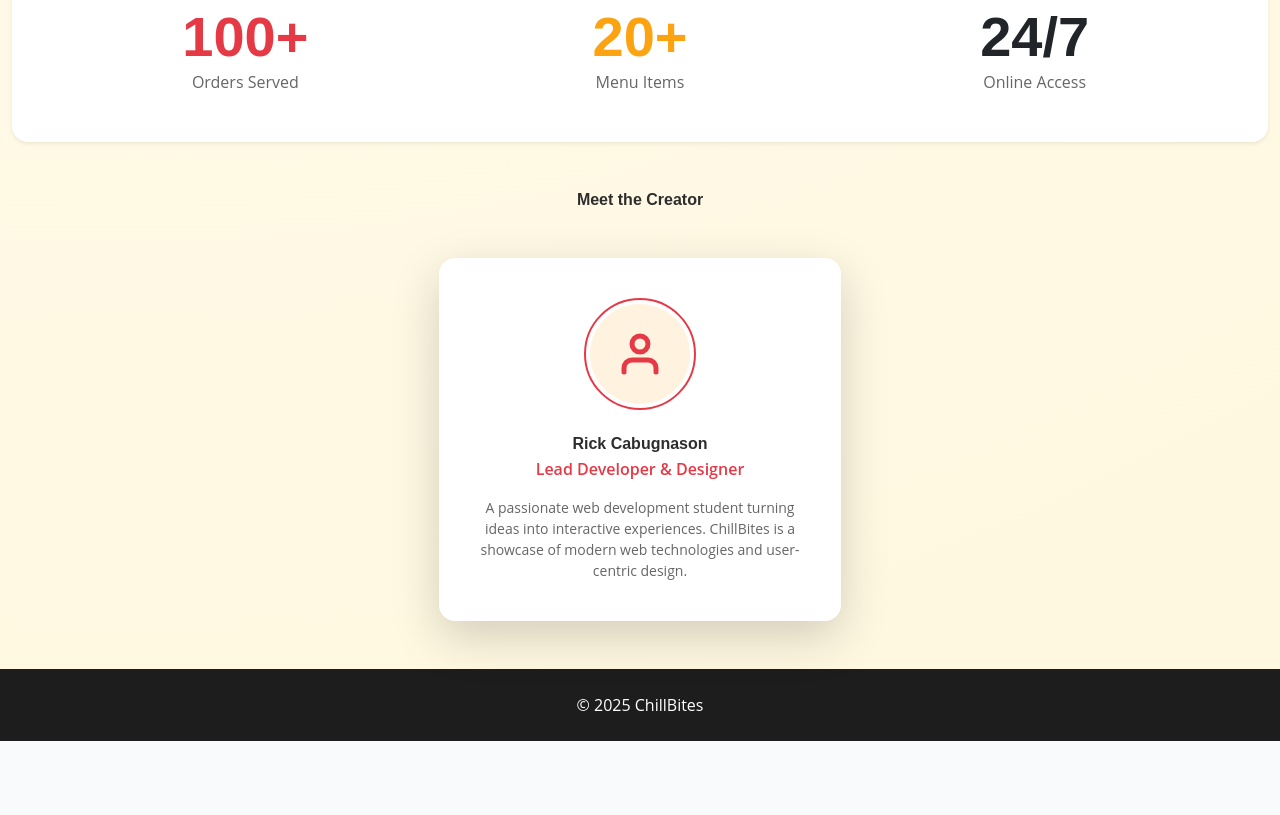
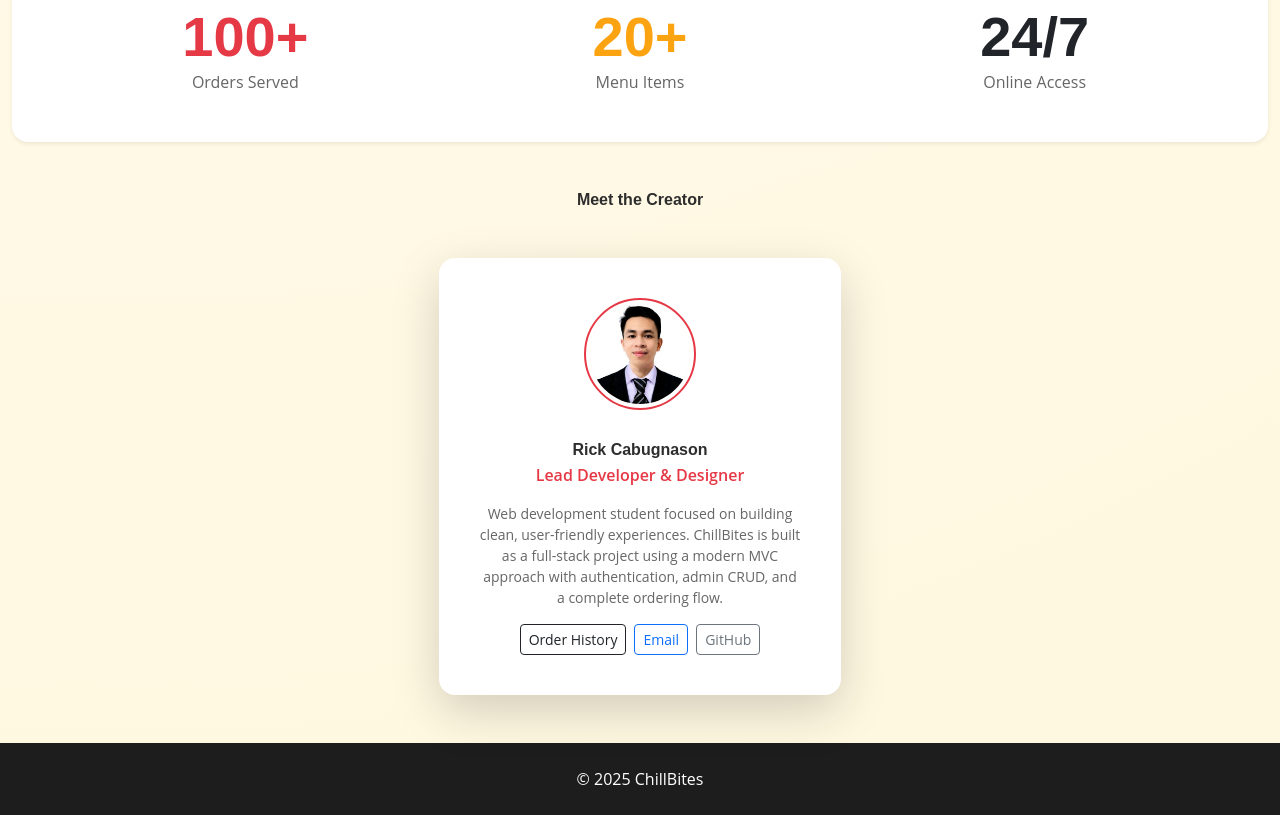
Before and after one commit to Rcabugnason025/ChillBitesWstG6, a website: page public/about.html in a window 1280 px wide. Shown: the part 2120-2935 px from the top of the page. Before the commit the page ends 2861 px from the top, so only its background shows below. Drawn offline with nearby package versions, Linux system fonts and the light colour scheme; no server answers.

Commit message:
feat(about): add creator profile photo and links

```diff
--- a/public/about.html
+++ b/public/about.html
@@ -234,16 +234,25 @@
               <div class="card-body">
                 <div class="mb-4">
                   <div class="d-inline-block p-1 border border-2 border-danger rounded-circle">
-                    <div class="bg-light rounded-circle d-flex align-items-center justify-content-center" style="width: 100px; height: 100px;">
-                      <i data-feather="user" class="text-danger" style="width: 48px; height: 48px;"></i>
-                    </div>
+                    <img
+                      src="images/Rick%20Profile.jfif"
+                      alt="Rick Cabugnason profile photo"
+                      class="rounded-circle bg-light"
+                      style="width: 100px; height: 100px; object-fit: cover;"
+                      onerror="this.onerror=null; this.src='images/chillbites-logo.jpg';"
+                    />
                   </div>
                 </div>
                 <h5 class="fw-bold mb-1">Rick Cabugnason</h5>
                 <p class="text-danger fw-semibold mb-3">Lead Developer & Designer</p>
-                <p class="text-muted small mb-0">
-                  A passionate web development student turning ideas into interactive experiences. ChillBites is a showcase of modern web technologies and user-centric design.
+                <p class="text-muted small mb-3">
+                  Web development student focused on building clean, user-friendly experiences. ChillBites is built as a full-stack project using a modern MVC approach with authentication, admin CRUD, and a complete ordering flow.
                 </p>
+                <div class="d-flex flex-wrap justify-content-center gap-2">
+                  <a class="btn btn-outline-dark btn-sm" href="orders.html">Order History</a>
+                  <a class="btn btn-outline-primary btn-sm" href="mailto:rcabugnason025@gmail.com?subject=ChillBites%20Support">Email</a>
+                  <a class="btn btn-outline-secondary btn-sm" href="https://github.com/Rcabugnason025/ChillBitesWstG6" target="_blank" rel="noopener noreferrer">GitHub</a>
+                </div>
               </div>
             </div>
           </div>
```
Also changed, not shown: public/images/Rick Profile.jfif (added).
